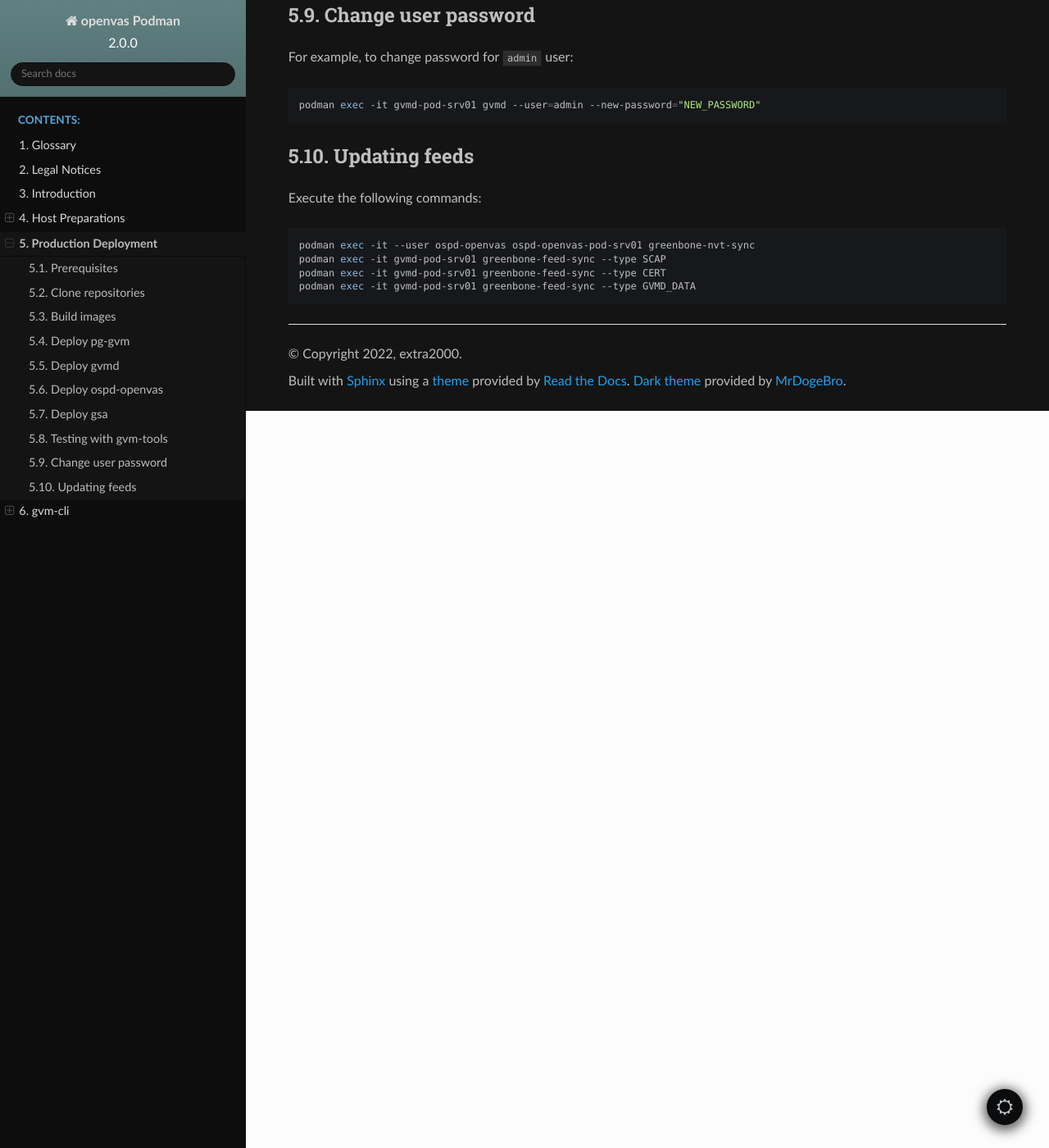
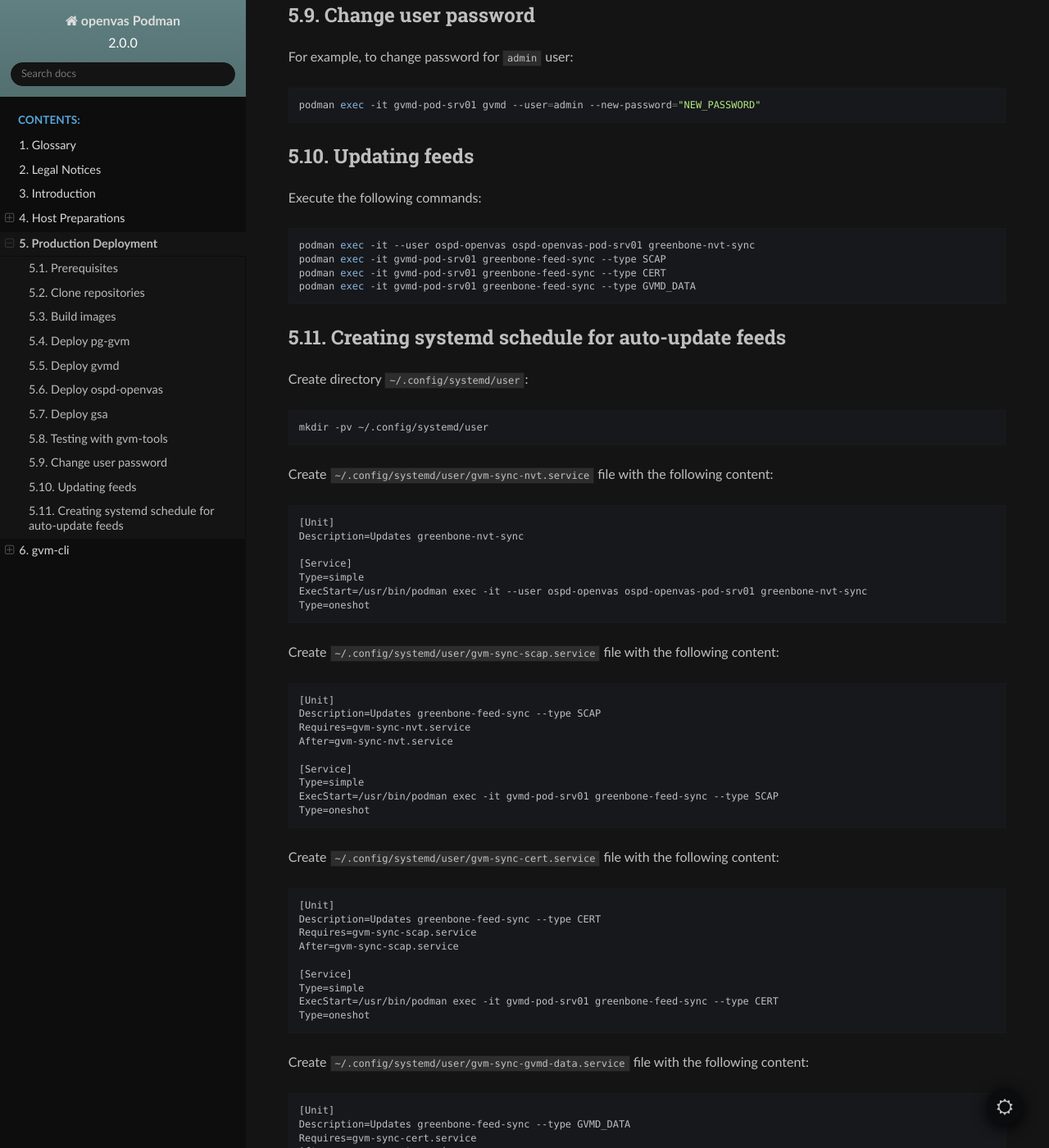
Before and after one commit to extra2000/gvm-podman, a Sphinx documentation site: the page built from docs/source/deployment_production.rst, in a window 1280 px wide and 1400 px high, scrolled down 6293 px. Shown: the whole window at 82% size. Built offline with Sphinx 7.4.7 and the Read the Docs theme 2.0.0, drawn with Linux system fonts in a browser that asks for light colours; some of the changed text lies outside the part shown.

Commit message:
docs(deployment): add systemd instructions for auto-update

```diff
--- a/docs/source/deployment_production.rst
+++ b/docs/source/deployment_production.rst
@@ -343,3 +343,99 @@
     podman exec -it gvmd-pod-srv01 greenbone-feed-sync --type SCAP
     podman exec -it gvmd-pod-srv01 greenbone-feed-sync --type CERT
     podman exec -it gvmd-pod-srv01 greenbone-feed-sync --type GVMD_DATA
+
+Creating systemd schedule for auto-update feeds
+-----------------------------------------------
+
+Create directory ``~/.config/systemd/user``:
+
+.. code-block:: bash
+
+    mkdir -pv ~/.config/systemd/user
+
+Create ``~/.config/systemd/user/gvm-sync-nvt.service`` file with the following content:
+
+.. code-block:: text
+
+    [Unit]
+    Description=Updates greenbone-nvt-sync
+
+    [Service]
+    Type=simple
+    ExecStart=/usr/bin/podman exec -it --user ospd-openvas ospd-openvas-pod-srv01 greenbone-nvt-sync
+    Type=oneshot
+
+Create ``~/.config/systemd/user/gvm-sync-scap.service`` file with the following content:
+
+.. code-block:: text
+
+    [Unit]
+    Description=Updates greenbone-feed-sync --type SCAP
+    Requires=gvm-sync-nvt.service
+    After=gvm-sync-nvt.service
+
+    [Service]
+    Type=simple
+    ExecStart=/usr/bin/podman exec -it gvmd-pod-srv01 greenbone-feed-sync --type SCAP
+    Type=oneshot
+
+Create ``~/.config/systemd/user/gvm-sync-cert.service`` file with the following content:
+
+.. code-block:: text
+
+    [Unit]
+    Description=Updates greenbone-feed-sync --type CERT
+    Requires=gvm-sync-scap.service
+    After=gvm-sync-scap.service
+
+    [Service]
+    Type=simple
+    ExecStart=/usr/bin/podman exec -it gvmd-pod-srv01 greenbone-feed-sync --type CERT
+    Type=oneshot
+
+Create ``~/.config/systemd/user/gvm-sync-gvmd-data.service`` file with the following content:
+
+.. code-block:: text
+
+    [Unit]
+    Description=Updates greenbone-feed-sync --type GVMD_DATA
+    Requires=gvm-sync-cert.service
+    After=gvm-sync-cert.service
+
+    [Service]
+    Type=simple
+    ExecStart=/usr/bin/podman exec -it gvmd-pod-srv01 greenbone-feed-sync --type GVMD_DATA
+    Type=oneshot
+
+Create ``~/.config/systemd/user/gvm-update.timer`` file with the following content:
+
+.. code-block:: text
+
+    [Unit]
+    Description=Schedule GVM feed update
+
+    [Timer]
+    Persistent=true
+    OnBootSec=900
+    OnCalendar=*-*-* 00:00:00 UTC
+    Unit=gvm-sync-gvmd-data.service
+
+    [Install]
+    WantedBy=timers.target
+
+.. note::
+
+    Change ``OnCalendar=*-*-* 00:00:00 UTC`` according to your requirement.
+
+Reload user's `systemd`. Then, start and enable the GVM update schedule:
+
+.. code-block:: bash
+
+    systemctl --user daemon-reload
+    systemctl --user --now enable gvm-update.timer
+
+To check when is the next update will be triggered:
+
+.. code-block:: bash
+
+    systemctl --user list-timers --all
```
